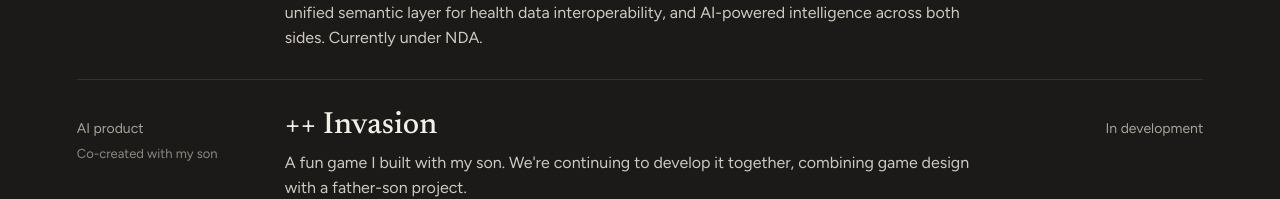
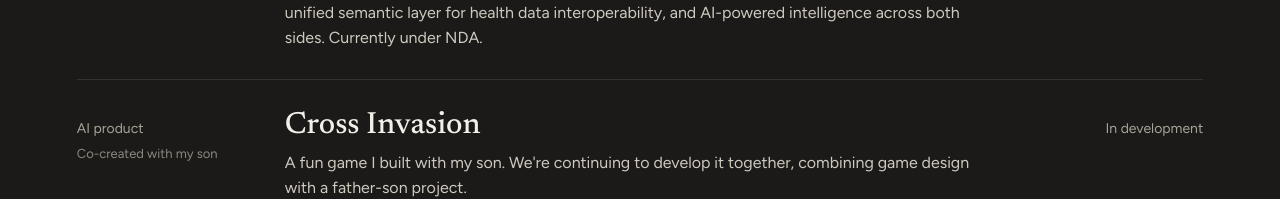
Before and after one commit to stephaneritty-del/portfolio, a React (Vite) app: page / in a window 1280 px wide. Shown: the part 2621-2820 px from the top of the page. Built offline with nearby package versions, Linux system fonts and the light colour scheme.

Commit message:
Rename ++ Invasion to Cross Invasion
Co-Authored-By: Claude Opus 5.5 <noreply@anthropic.com>
Claude-Session: https://claude.ai/code/session_017EEBFZaqDbyZkZipHqKu4U

```diff
--- a/src/content.js
+++ b/src/content.js
@@ -211,7 +211,7 @@ export const apps = [
   },
   {
     id: 'plusplus',
-    title: '++ Invasion',
+    title: 'Cross Invasion',
     subtitle: 'Co-created with my son',
     description:
       'A fun game I built with my son. We\'re continuing to develop it together, combining game design with a father-son project.',
```
